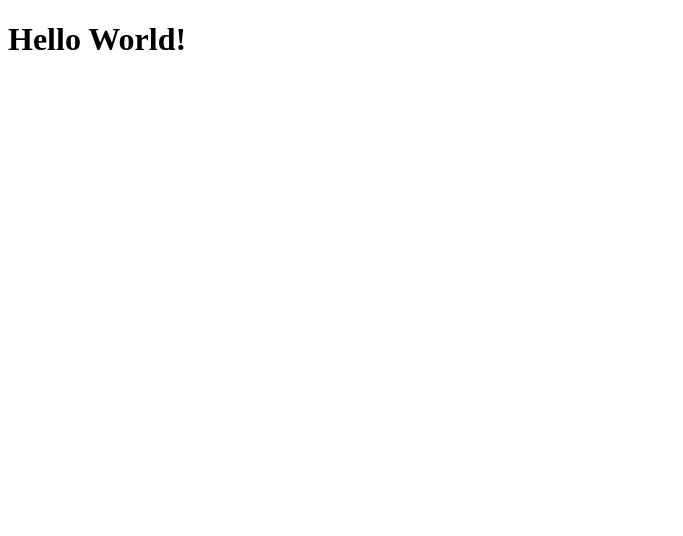
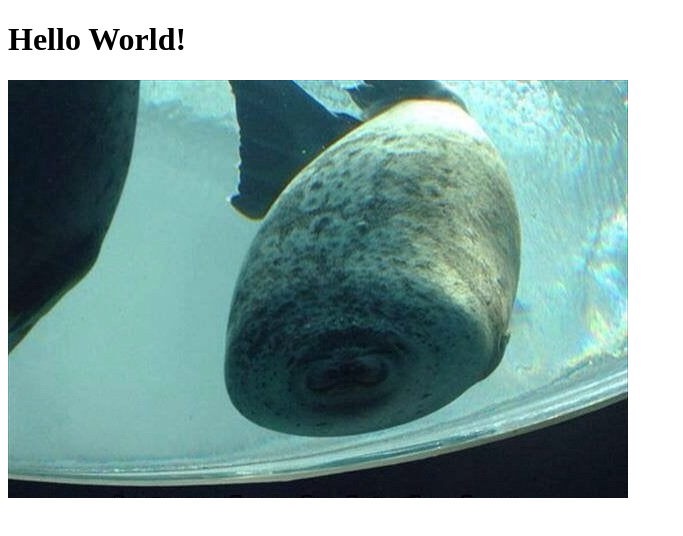
Before and after one commit to dranyem/Portfolio-1, a plain HTML site: page index.html in a window 1280 px wide. Shown: the whole page, without its empty margins (0-683 px from the left). Drawn offline with Linux system fonts and the light colour scheme.

Commit message:
added a temporary profile pic

```diff
--- a/index.html
+++ b/index.html
@@ -9,5 +9,6 @@
     <h1>
         Hello World!
     </h1>
+    <img src="Images/seal.jpg"></img>
 </body>
 </html>
```
Also changed, not shown: Images/seal.jpg (added).
